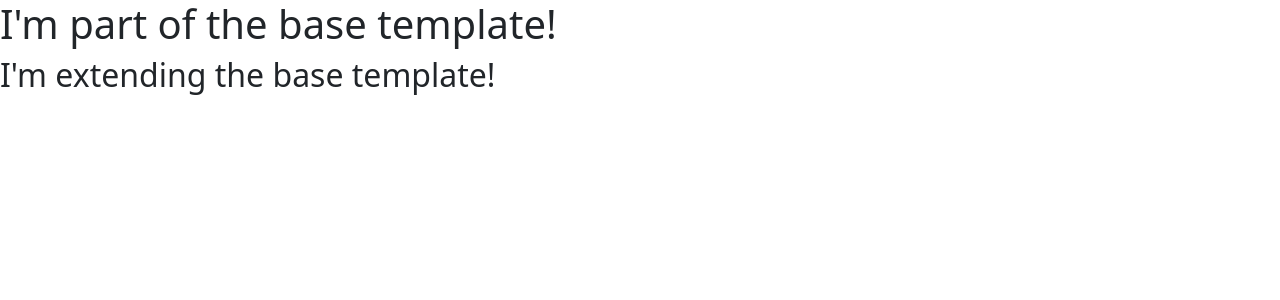
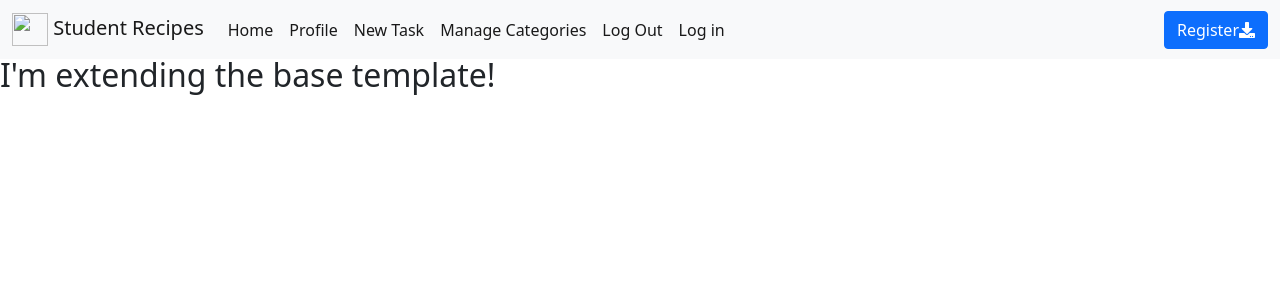
Before and after one commit to wheresyura/CI-Project-3-Backend-Development, a Flask app: page / in a window 1280 px wide. Shown: the top 300 px of the page. Run offline with Flask 2, Linux system fonts and the light colour scheme; data that the repository does not hold is empty; some libraries are stand-ins or nearby versions.

Commit message:
added a bootstap navbar

```diff
--- a/templates/base.html
+++ b/templates/base.html
@@ -16,6 +16,48 @@
 </head>
 <body>
 
+
+<!-- navbar used bootstap -->
+<header>
+    <nav class="navbar navbar-expand-lg navbar-light bg-light fixed-top">
+    <div class="container-fluid">
+
+        <!--logo & title (part of Navbar) -->
+        <a class="navbar-brand" id="navbar-brand" href="#">
+      <img src="" alt="" width="36" height="33" class="d-inline-block align-top">
+    Student Recipes
+        </a>
+        <button class="navbar-toggler" type="button" data-bs-toggle="collapse" data-bs-target="#navbarSupportedContent" aria-controls="navbarSupportedContent" aria-expanded="false" aria-label="Toggle navigation">
+        <span class="navbar-toggler-icon"></span>
+        </button>
+        <div class="collapse navbar-collapse" id="navbarSupportedContent">
+        <ul class="navbar-nav me-auto mb-2 mb-lg-0">
+            <li class="nav-item">
+            <a class="nav-link active" aria-current="page" href="{{ url_for('get_tasks') }}">Home</a>
+            </li>
+            <li class="nav-item">
+            <a class="nav-link active" aria-current="page" href="#trinity">Profile</a>
+            </li>
+            <li class="nav-item">
+            <a class="nav-link active" aria-current="page" href="#achievements">New Task</a>
+            </li>
+            <li class="nav-item">
+            <a class="nav-link active" aria-current="page" href="#ambassador">Manage Categories</a>
+            </li>
+            <li class="nav-item">
+            <a class="nav-link active" aria-current="page" href="#contact">Log Out</a>
+            </li>
+            <li class="nav-item">
+                <a class="nav-link active" aria-current="page" href="#contact">Log in</a>
+            </li>
+        </ul>
+        <form class="d-flex">
+               <a class="btn btn-primary" target="_blank" href="assets/cv/yuriy_kovalchuk_cv.pdf">Register<i class="fas fa-download"></i></a>
+        </form>
+        </div>
+    </div>
+    </nav>
+
     <h1>I'm part of the base template!</h1>
     {% block content %}
     {% endblock %}
```
